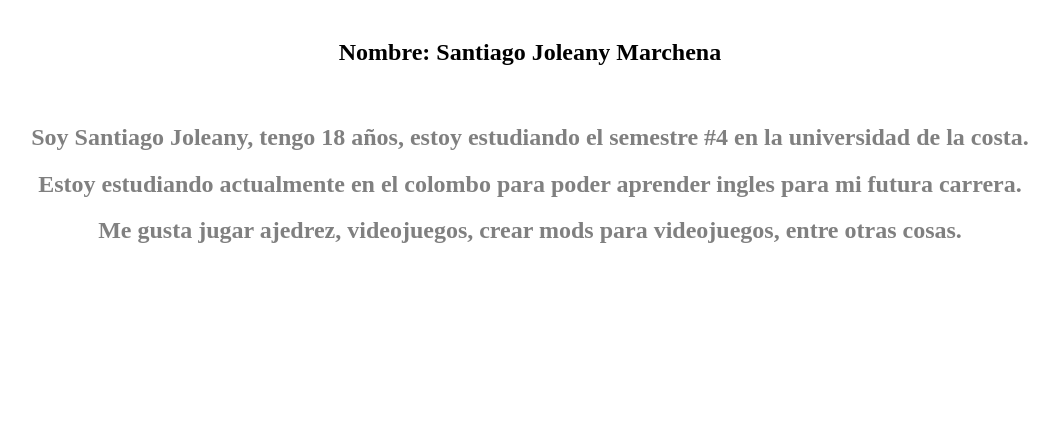
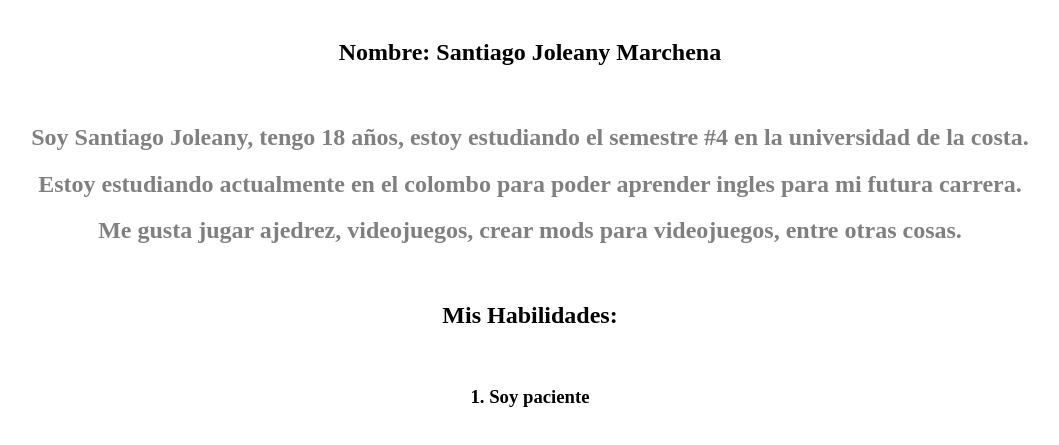
Before and after one commit to SantiJM16/Rubrica_ejercicio_1, a plain HTML site: page index.html in a window 1280 px wide. Shown: the part 79-524 px from the top of the page, without its empty margins (110-1169 px from the left). Drawn offline with Linux system fonts and the light colour scheme.

Commit message:
Agregé 2 br, un h2 con texto y un h3 con mi primera habilidad

```diff
--- a/index.html
+++ b/index.html
@@ -14,6 +14,10 @@
         <h2 style="color: gray;">Soy Santiago Joleany, tengo 18 años, estoy estudiando el semestre #4 en la universidad de la costa.</h2>
         <h2 style="color: gray;">Estoy estudiando actualmente en el colombo para poder aprender ingles para mi futura carrera.</h2>
         <h2 style="color: gray;">Me gusta jugar ajedrez, videojuegos, crear mods para videojuegos, entre otras cosas.</h2>
+        <br>
+        <h2>Mis Habilidades: </h2>
+        <br>
+        <h3>1. Soy paciente</h3>
     </center>
 </body>
 </html>
```
